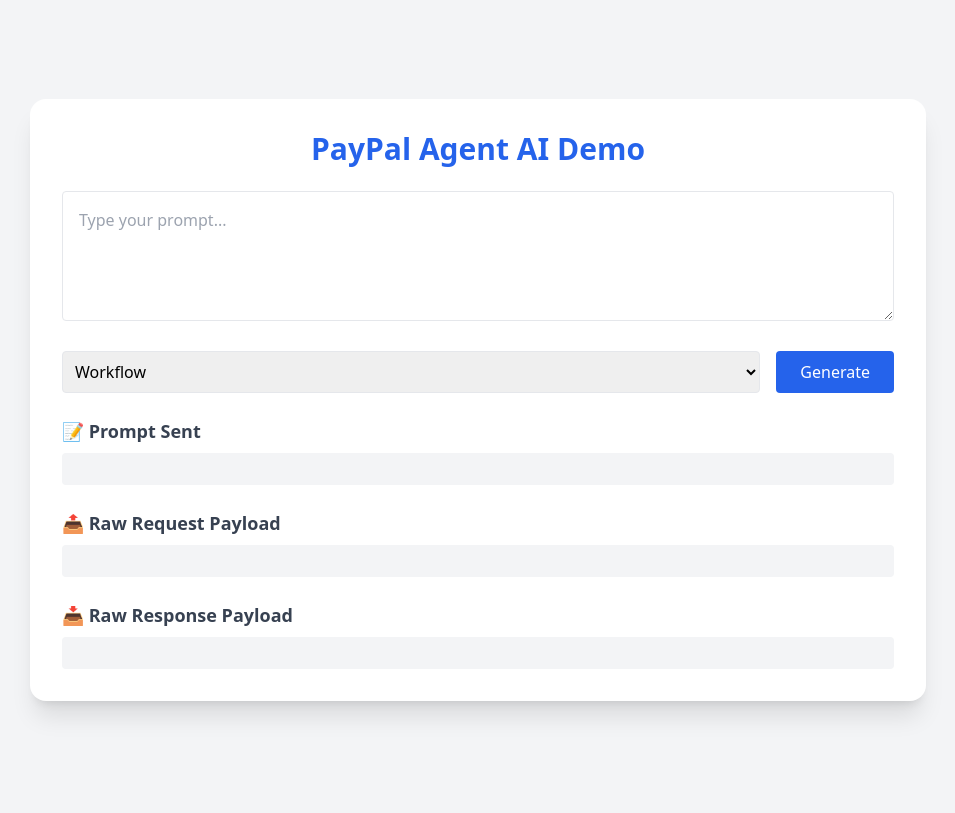
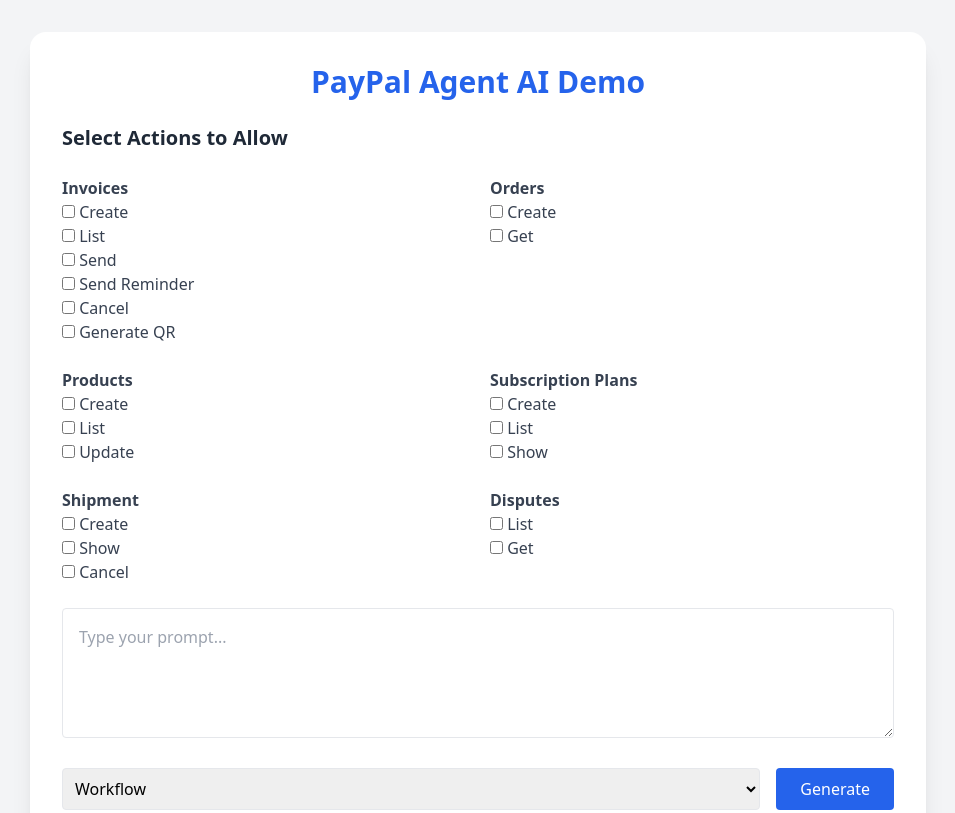
Before and after one commit to maskedTitan/paypal-toolkit, a website: page public/index.html in a window 1280 px wide. Shown: the top 813 px of the page, without its empty margins (162-1117 px from the left). Drawn offline with nearby package versions, Linux system fonts and the light colour scheme.

Commit message:
feat: add dynamic toolkit configuration from frontend selections

```diff
--- a/public/index.html
+++ b/public/index.html
@@ -9,6 +9,61 @@
 <body class="bg-gray-100 min-h-screen flex items-center justify-center p-8">
     <div class="bg-white rounded-2xl shadow-xl p-8 max-w-4xl w-full space-y-6">
         <h1 class="text-3xl font-bold text-center text-blue-600">PayPal Agent AI Demo</h1>
+
+        <div class="space-y-6">
+          <h2 class="text-xl font-bold text-gray-800">Select Actions to Allow</h2>
+
+          <div id="actionGrid" class="grid grid-cols-2 gap-6 text-gray-700">
+            <!-- Invoices -->
+            <div>
+              <h3 class="font-semibold">Invoices</h3>
+              <div><input type="checkbox" id="invoices-create"> Create</div>
+              <div><input type="checkbox" id="invoices-list"> List</div>
+              <div><input type="checkbox" id="invoices-send"> Send</div>
+              <div><input type="checkbox" id="invoices-sendReminder"> Send Reminder</div>
+              <div><input type="checkbox" id="invoices-cancel"> Cancel</div>
+              <div><input type="checkbox" id="invoices-generateQRC"> Generate QR</div>
+            </div>
+
+            <!-- Orders -->
+            <div>
+              <h3 class="font-semibold">Orders</h3>
+              <div><input type="checkbox" id="orders-create"> Create</div>
+              <div><input type="checkbox" id="orders-get"> Get</div>
+            </div>
+
+            <!-- Products -->
+            <div>
+              <h3 class="font-semibold">Products</h3>
+              <div><input type="checkbox" id="products-create"> Create</div>
+              <div><input type="checkbox" id="products-list"> List</div>
+              <div><input type="checkbox" id="products-update"> Update</div>
+            </div>
+
+            <!-- Subscription Plans -->
+            <div>
+              <h3 class="font-semibold">Subscription Plans</h3>
+              <div><input type="checkbox" id="subscriptionPlans-create"> Create</div>
+              <div><input type="checkbox" id="subscriptionPlans-list"> List</div>
+              <div><input type="checkbox" id="subscriptionPlans-show"> Show</div>
+            </div>
+
+            <!-- Shipment -->
+            <div>
+              <h3 class="font-semibold">Shipment</h3>
+              <div><input type="checkbox" id="shipment-create"> Create</div>
+              <div><input type="checkbox" id="shipment-show"> Show</div>
+              <div><input type="checkbox" id="shipment-cancel"> Cancel</div>
+            </div>
+
+            <!-- Disputes -->
+            <div>
+              <h3 class="font-semibold">Disputes</h3>
+              <div><input type="checkbox" id="disputes-list"> List</div>
+              <div><input type="checkbox" id="disputes-get"> Get</div>
+            </div>
+          </div>
+        </div>
 
         <!-- Prompt Textarea -->
         <textarea id="prompt" class="w-full p-4 border rounded focus:ring-2 focus:ring-blue-400" rows="4" placeholder="Type your prompt..."></textarea>
@@ -76,6 +131,27 @@
       return json;
     }
 
+    function collectSelectedActions() {
+      const sections = ['invoices', 'orders', 'products', 'subscriptionPlans', 'shipment', 'disputes'];
+      const actions = {};
+
+  sections.forEach(section => {
+    const checkboxes = document.querySelectorAll(`input[id^="${section}-"]`);
+    checkboxes.forEach(checkbox => {
+      const action = checkbox.id.split('-')[1];
+      if (checkbox.checked) {
+        if (!actions[section]) {
+          actions[section] = {};
+        }
+        actions[section][action] = true;
+      }
+    });
+  });
+
+  return actions;
+}
+
+
     const generateBtn = document.getElementById('generate');
     const promptInput = document.getElementById('prompt');
     const modeSelect = document.getElementById('mode');
@@ -97,10 +173,11 @@
   responsePayloadDiv.textContent = '';
 
   try {
+    const selectedActions = collectSelectedActions();
     const response = await fetch('/generate', {
       method: 'POST',
       headers: { 'Content-Type': 'application/json' },
-      body: JSON.stringify({ prompt, mode })
+      body: JSON.stringify({ prompt, mode, selectedActions })
     });
 
     const data = await response.json();
```
Also changed, not shown: src/server.ts (+18 -4 lines).
